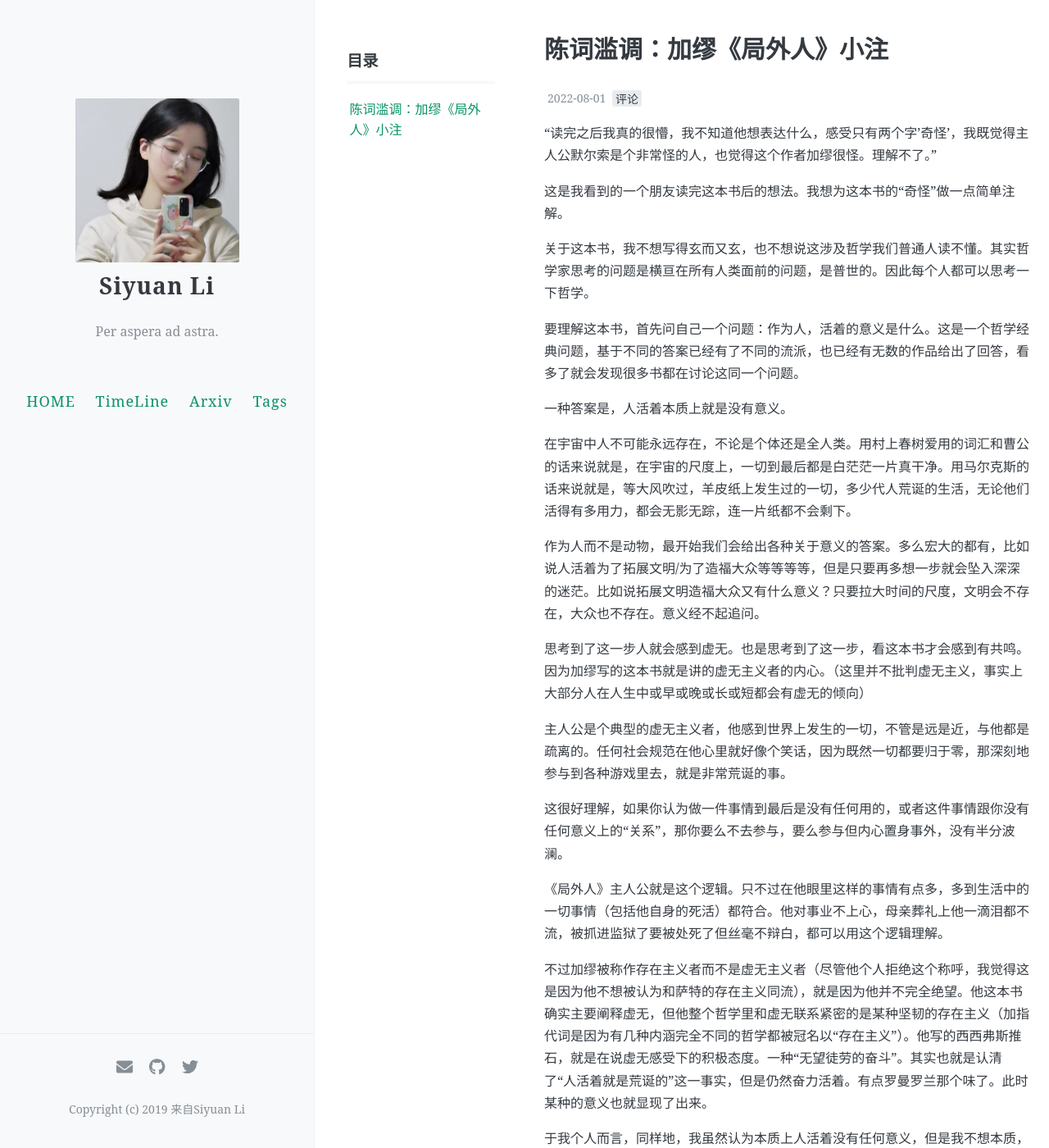
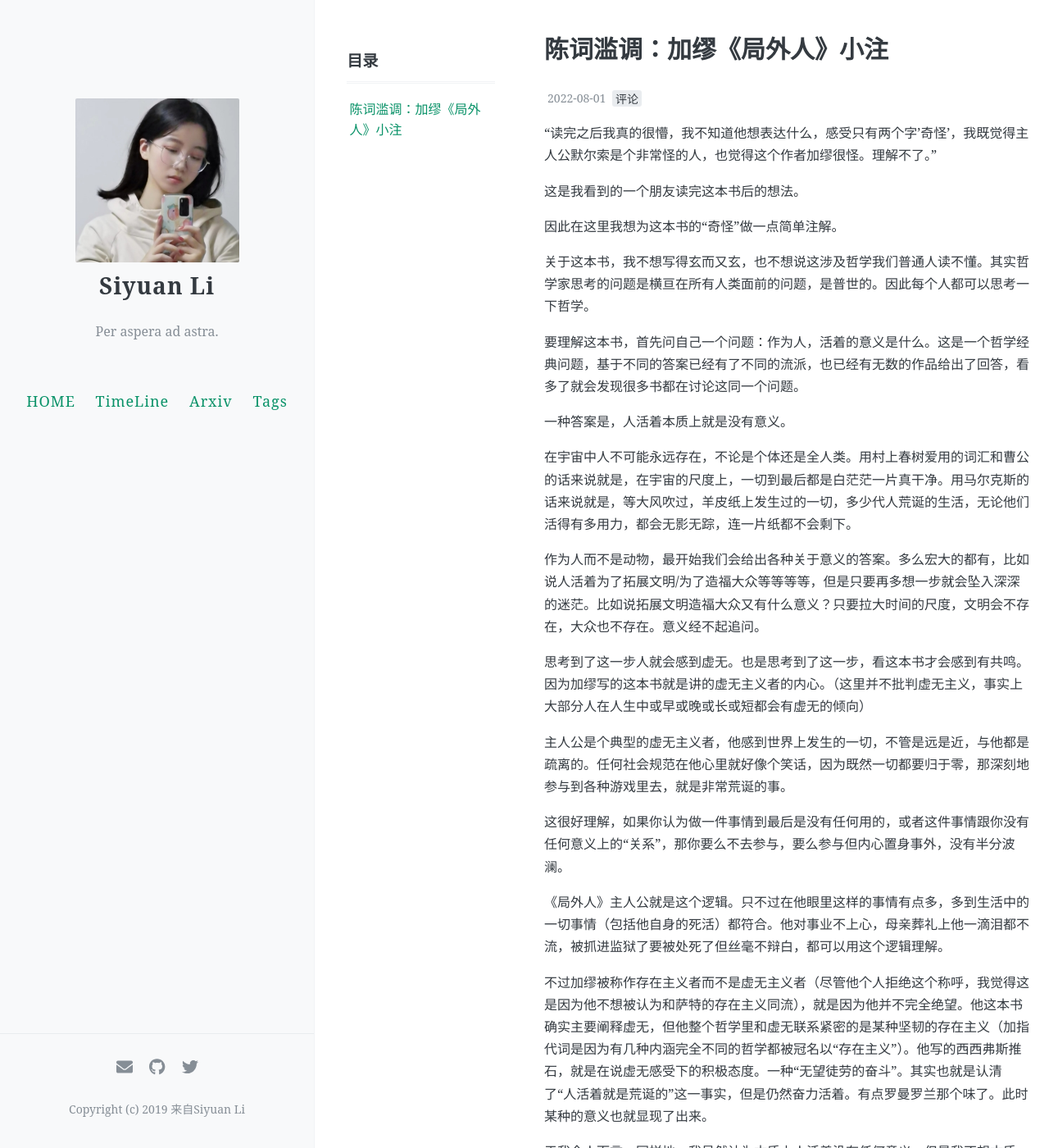
Before and after one commit to ApolloLSY/Attic, a Jekyll site: the page built from _posts/2022-08-01-Platitudes1_TheOutsider.md, in a window 1280 px wide and 1400 px high. Shown: the whole window at 82% size. Built offline with Jekyll 4.4.1, drawn with Linux system fonts in a browser that asks for light colours; comment, search, counter and statistics services are not loaded; some of the changed text lies outside the part shown.

Commit message:
Update 2022-08-01-Platitudes1_TheOutsider.md

```diff
--- a/_posts/2022-08-01-Platitudes1_TheOutsider.md
+++ b/_posts/2022-08-01-Platitudes1_TheOutsider.md
@@ -10,7 +10,9 @@ comments: true
 
 “读完之后我真的很懵，我不知道他想表达什么，感受只有两个字'奇怪'，我既觉得主人公默尔索是个非常怪的人，也觉得这个作者加缪很怪。理解不了。”
 
-这是我看到的一个朋友读完这本书后的想法。我想为这本书的“奇怪”做一点简单注解。
+这是我看到的一个朋友读完这本书后的想法。
+
+因此在这里我想为这本书的“奇怪”做一点简单注解。
 
 关于这本书，我不想写得玄而又玄，也不想说这涉及哲学我们普通人读不懂。其实哲学家思考的问题是横亘在所有人类面前的问题，是普世的。因此每个人都可以思考一下哲学。
 
```
Also changed, not shown: other parts of _posts/2022-08-01-Platitudes1_TheOutsider.md (+1 -1 lines).
